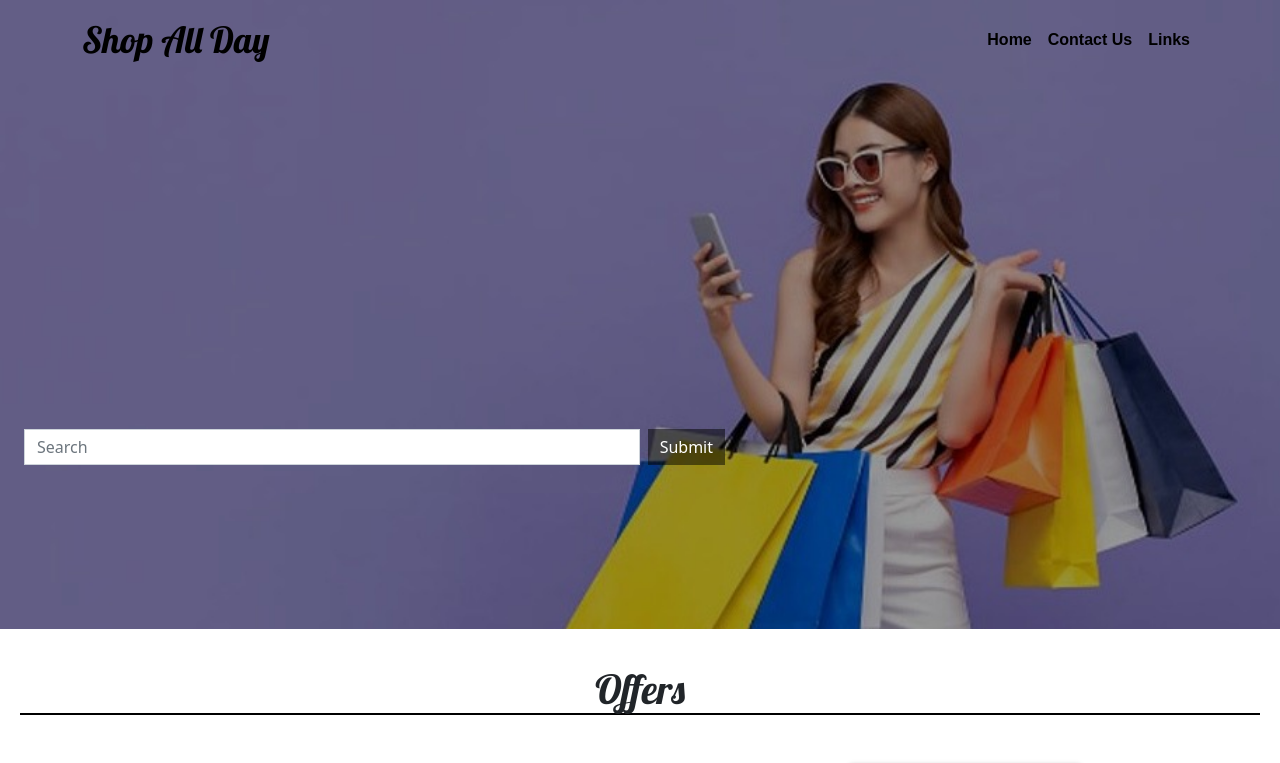
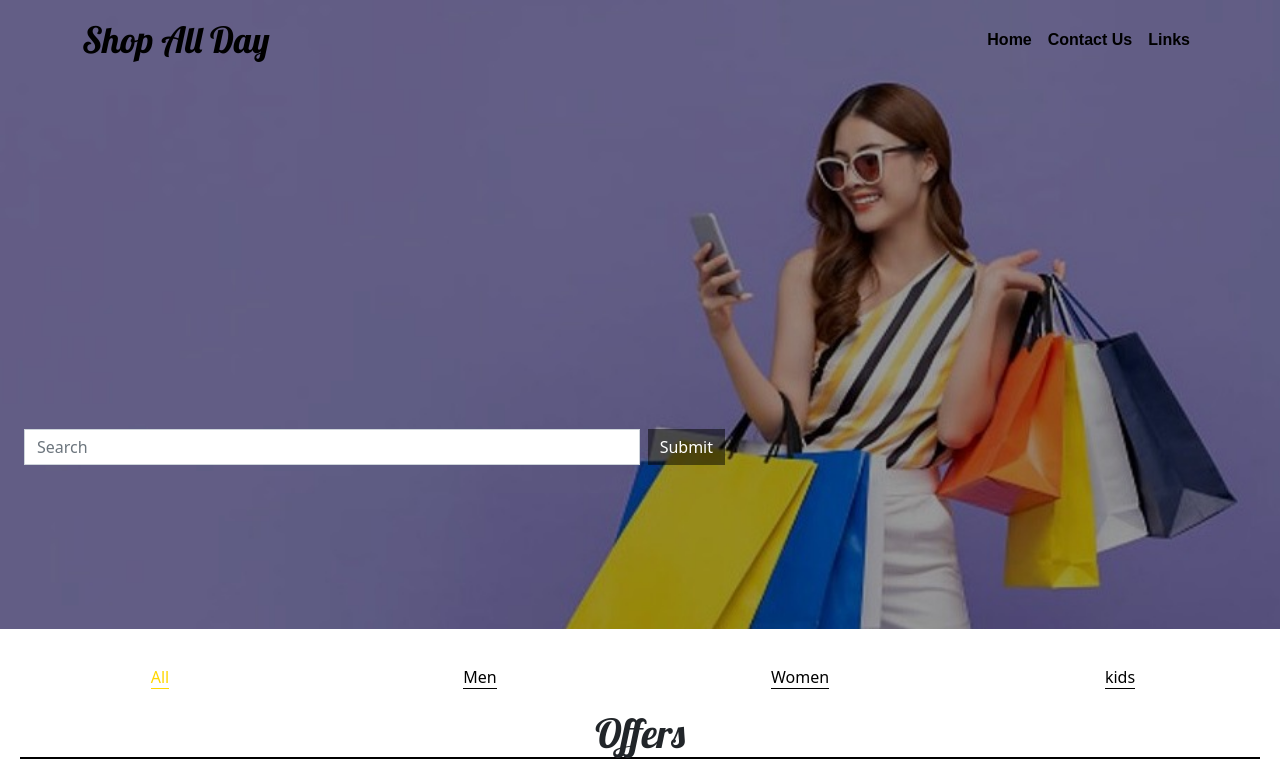
Before and after one commit to zahur76/react_static_shopsite, a React (Create React App) app: page / in a window 1280 px wide. Shown: the top 763 px of the page. Built offline with nearby package versions, Linux system fonts and the light colour scheme; grey boxes are pictures that could not be loaded.

Commit message:
add menu component

```diff
--- a/src/components/App/App.js
+++ b/src/components/App/App.js
@@ -4,12 +4,14 @@ import HeroImage from '../HeroImage/HeroImage'
 import CarouselDeals from '../Carousel/Carousel.js';
 import Departments from '../Departments/Departments.js';
 import Footer from '../Footer/Footer.js'
+import Menu from '../Menu/Menu.js'
 
 function App() {
   return (
     <div className="App">
       <NavBar title="Shop All Day"/>
       <HeroImage />
+      <Menu />
       <CarouselDeals />
       <Departments />
       <Footer />
--- a/src/components/Carousel/Carousel.css
+++ b/src/components/Carousel/Carousel.css
@@ -38,7 +38,7 @@ p {
     font-family: 'Lobster', cursive;
     border-bottom: 2px solid black;
     margin: 0;
-    margin: 0 20px 0 20px;
+    margin: 20px 20px 0 20px;
 }
 
 .carousel-caption h3 {
--- a/src/components/menu/Menu.css
+++ b/src/components/menu/Menu.css
@@ -0,0 +1,16 @@
+.menu {
+    font-weight: 500;
+    margin: 0 auto;
+}
+
+a.menu {
+    color: black;
+    width: 100%  !important;
+    text-decoration: none !important;
+    border-bottom: 1px solid black !important;
+}
+
+.menu.active {
+    color: gold !important;
+    border-bottom: 1px solid gold !important;
+}
--- a/src/components/menu/Menu.js
+++ b/src/components/menu/Menu.js
@@ -1,2 +1,51 @@
 import React from 'react';
-import './Menus.css';
+import './Menu.css';
+import Row from 'react-bootstrap/Row';
+import Col from 'react-bootstrap/Col';
+
+const menus = {
+    all: 'All',
+    men : "Men",
+    women: "Women",
+    kids: "kids"
+}
+
+
+class Menu extends React.Component {
+    constructor(props) {
+        super(props);
+        // set current state of searchbar/Dynamnic values
+        this.state = {sortBy: 'All'};
+    }
+
+    getSortByClass(menu){
+        if(menu===this.state.sortBy){
+            return 'menu active'
+        }else {
+            return 'menu'
+        }
+    }
+
+    handleSortByChange(menuValue){
+        this.setState({ sortBy: menuValue})
+    }
+
+    renderMenu(){
+        return Object.keys(menus).map(menu=>{
+            let menuValue = menus[menu];
+            return <Col><a href="#" onClick={this.handleSortByChange.bind(this, menuValue)} className={this.getSortByClass(menuValue)}>{menuValue}</a></Col>
+        })
+    }
+
+    render(){
+        return (
+            <div>
+                <Row>
+                    {this.renderMenu()}
+                </Row>
+            </div>
+        )
+    }
+}
+
+export default Menu
```
